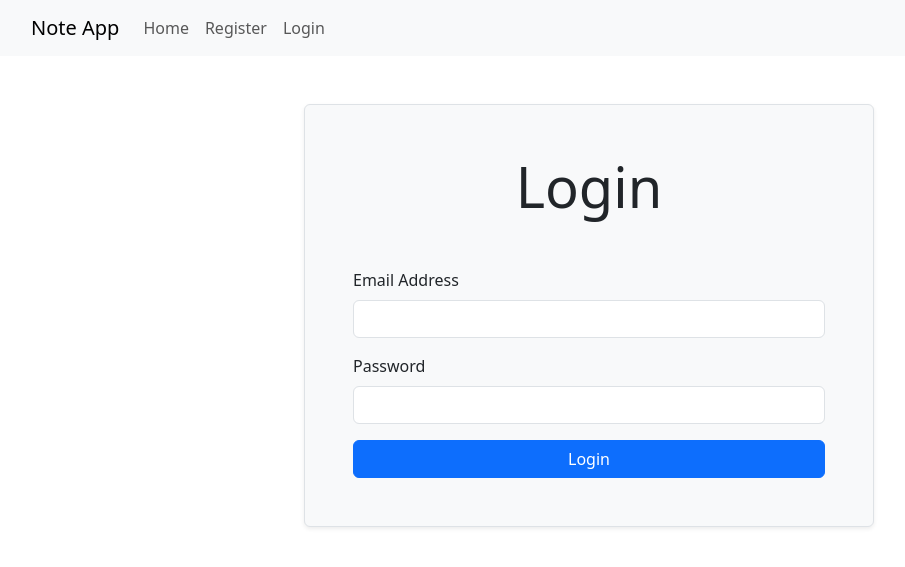
After one commit to whdev36-cyber/flask-notes-app, a Flask app: page /login in a window 1280 px wide. The commit adds this page. Shown: the top 567 px of the page, without its empty margins (51-956 px from the left). Run offline with Flask 3, Linux system fonts and the light colour scheme.

Commit message:
feat: add login page and update navbar to link to login

```diff
--- a/templates/base.html
+++ b/templates/base.html
@@ -20,7 +20,7 @@
                 <div class="navbar-nav">
                     <a class="nav-link" href="{{ url_for('index') }}">Home</a>
                     <a class="nav-link" href="{{ url_for('register') }}">Register</a>
-                    <a class="nav-link" href="#">Login</a>
+                    <a class="nav-link" href="{{ url_for('login') }}">Login</a>
                 </div>
             </div>
         </div>
--- /dev/null
+++ b/templates/login.html
@@ -0,0 +1,21 @@
+{% extends 'base.html' %}
+{% block title %}Login{% endblock %}
+{% block content %}
+    <div class="row">
+        <div class="col-md-6 offset-md-3 bg-light border shadow-sm rounded p-5">
+            <h2 class="text-center display-4 mb-5">Login</h2>
+            <form method="post">
+                {{ form.csrf_token }}
+                <div class="form-group mb-3">
+                    {{ form.email.label(class="form-label") }}
+                    {{ form.email(class="form-control") }}
+                </div>
+                <div class="form-group mb-3">
+                    {{ form.password.label(class="form-label") }}
+                    {{ form.password(class="form-control") }}
+                </div>
+                {{ form.submit(class="btn btn-primary w-100") }}
+            </form>
+        </div>
+    </div>
+{% endblock %}
```
